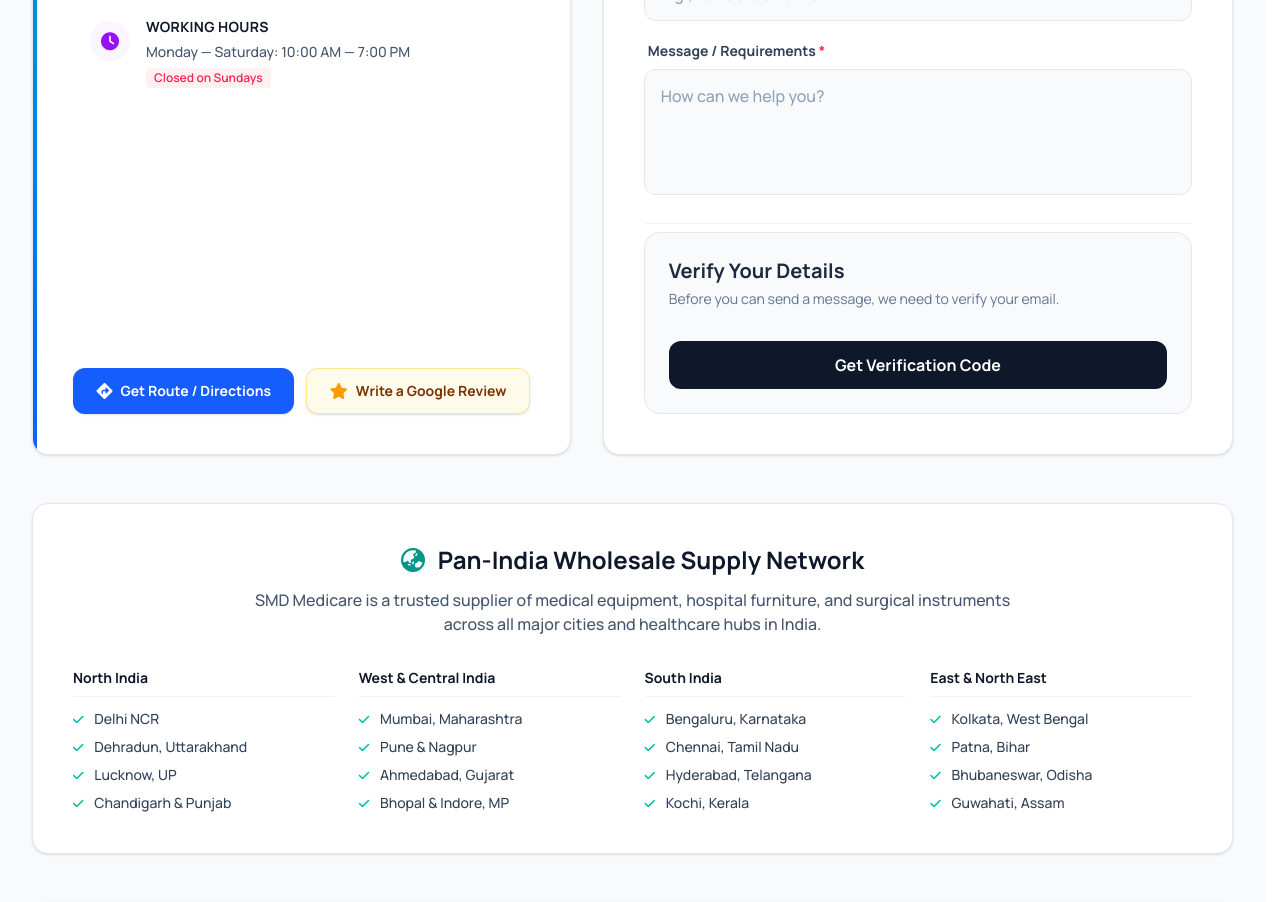
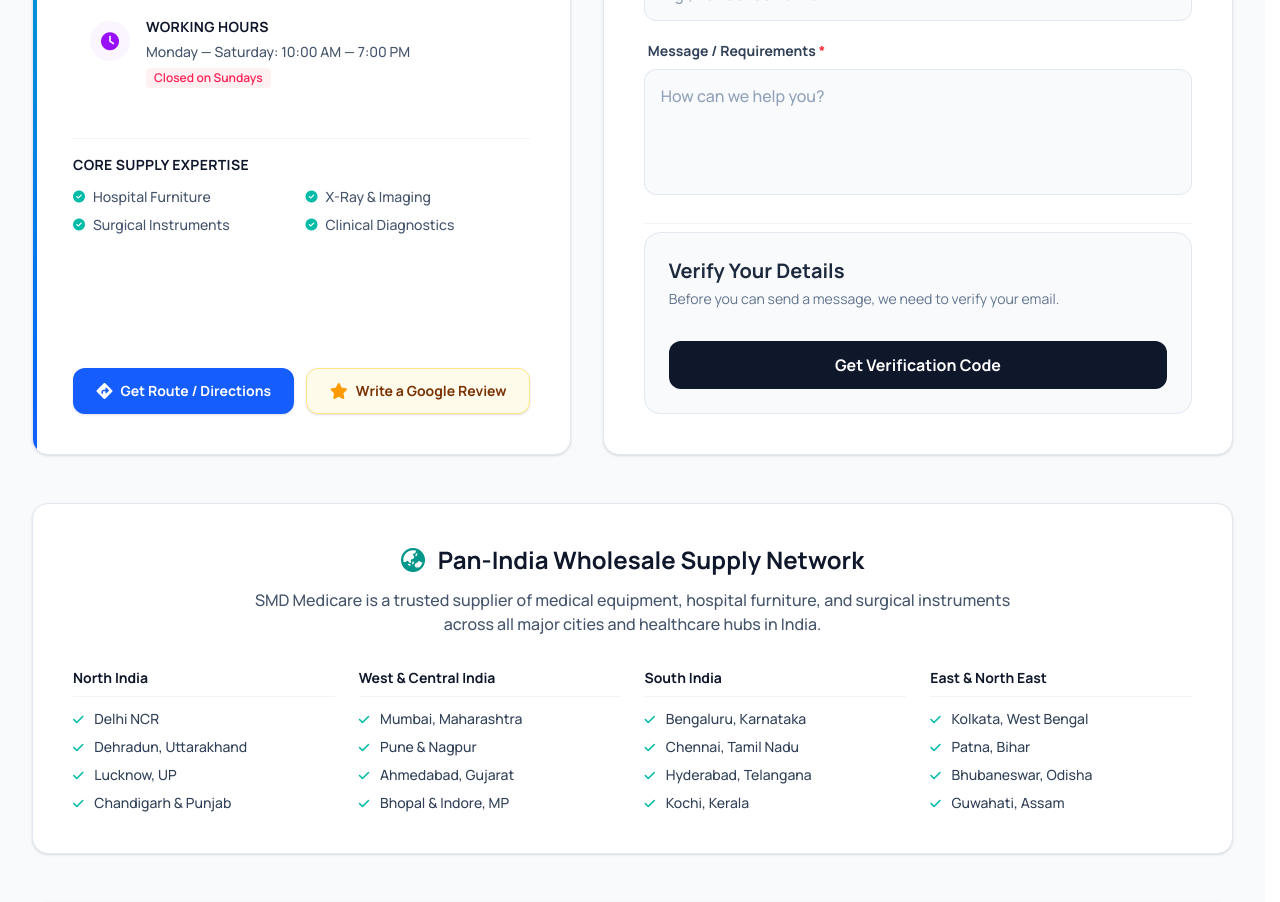
Before and after one commit to merahulrj-ui/smd-frontend, a Next.js app: page /contact in a window 1280 px wide. Shown: the part 980-1882 px from the top of the page. Built offline with nearby package versions, Linux system fonts and the light colour scheme; no server answers; the database is empty.

Commit message:
feat(seo): add core expertise block to fill space in contact card

```diff
--- a/src/app/(shop)/contact/page.tsx
+++ b/src/app/(shop)/contact/page.tsx
@@ -187,6 +187,17 @@
                           </div>
                       </div>
 
+                      {/* SEO Keyword Filler Block */}
+                      <div className="pt-4 border-t border-slate-100 mt-2">
+                          <strong className="block text-slate-900 text-sm tracking-wide uppercase mb-3 text-center md:text-left">Core Supply Expertise</strong>
+                          <div className="grid grid-cols-1 sm:grid-cols-2 gap-2 text-sm text-slate-600 font-medium">
+                              <p className="flex items-center gap-2"><i className="fas fa-check-circle text-teal-500 text-xs"></i> Hospital Furniture</p>
+                              <p className="flex items-center gap-2"><i className="fas fa-check-circle text-teal-500 text-xs"></i> X-Ray & Imaging</p>
+                              <p className="flex items-center gap-2"><i className="fas fa-check-circle text-teal-500 text-xs"></i> Surgical Instruments</p>
+                              <p className="flex items-center gap-2"><i className="fas fa-check-circle text-teal-500 text-xs"></i> Clinical Diagnostics</p>
+                          </div>
+                      </div>
+
                       {/* Quick Route & Review Buttons */}
                       <div className="mt-auto pt-6 flex flex-col sm:flex-row gap-3">
                         <a
```
